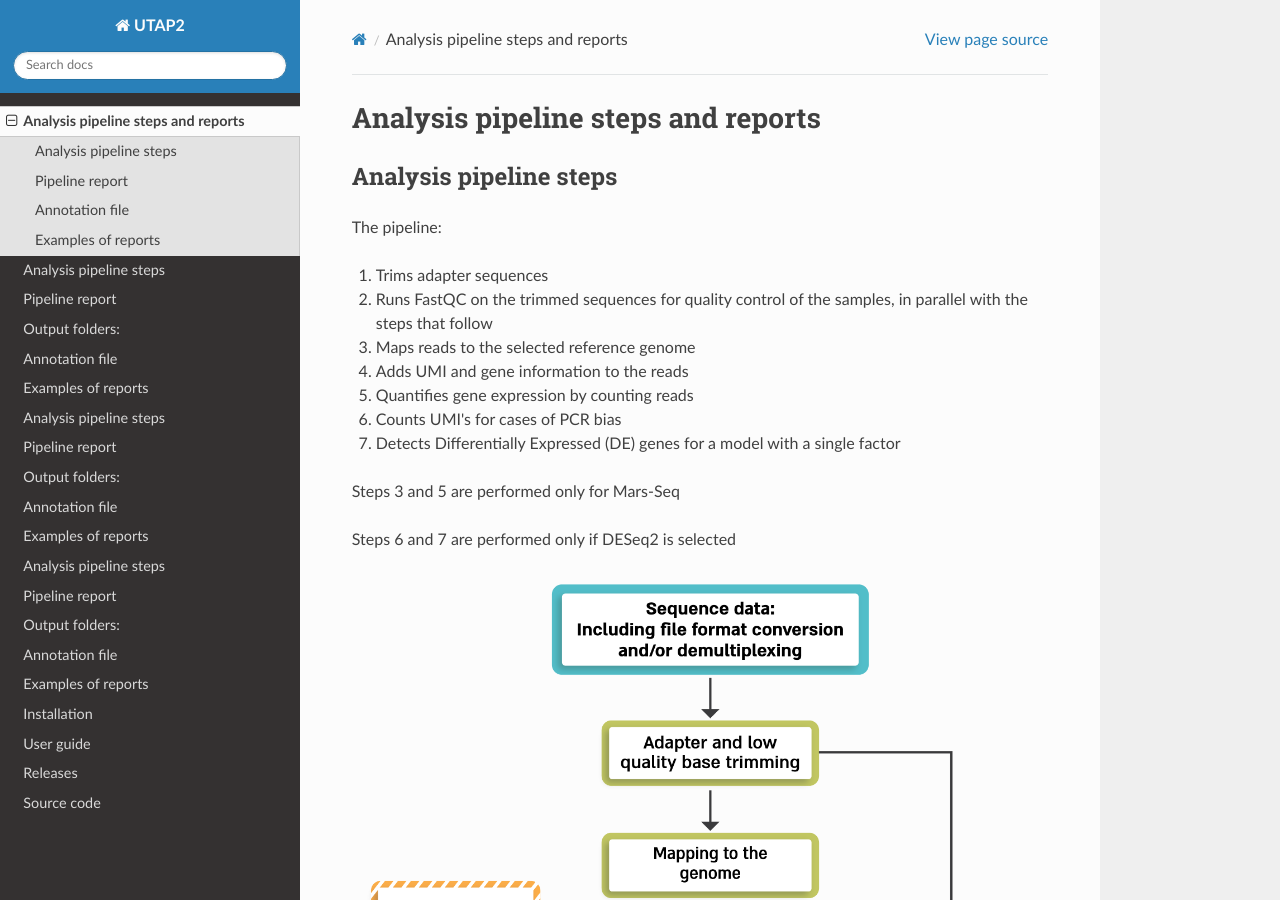
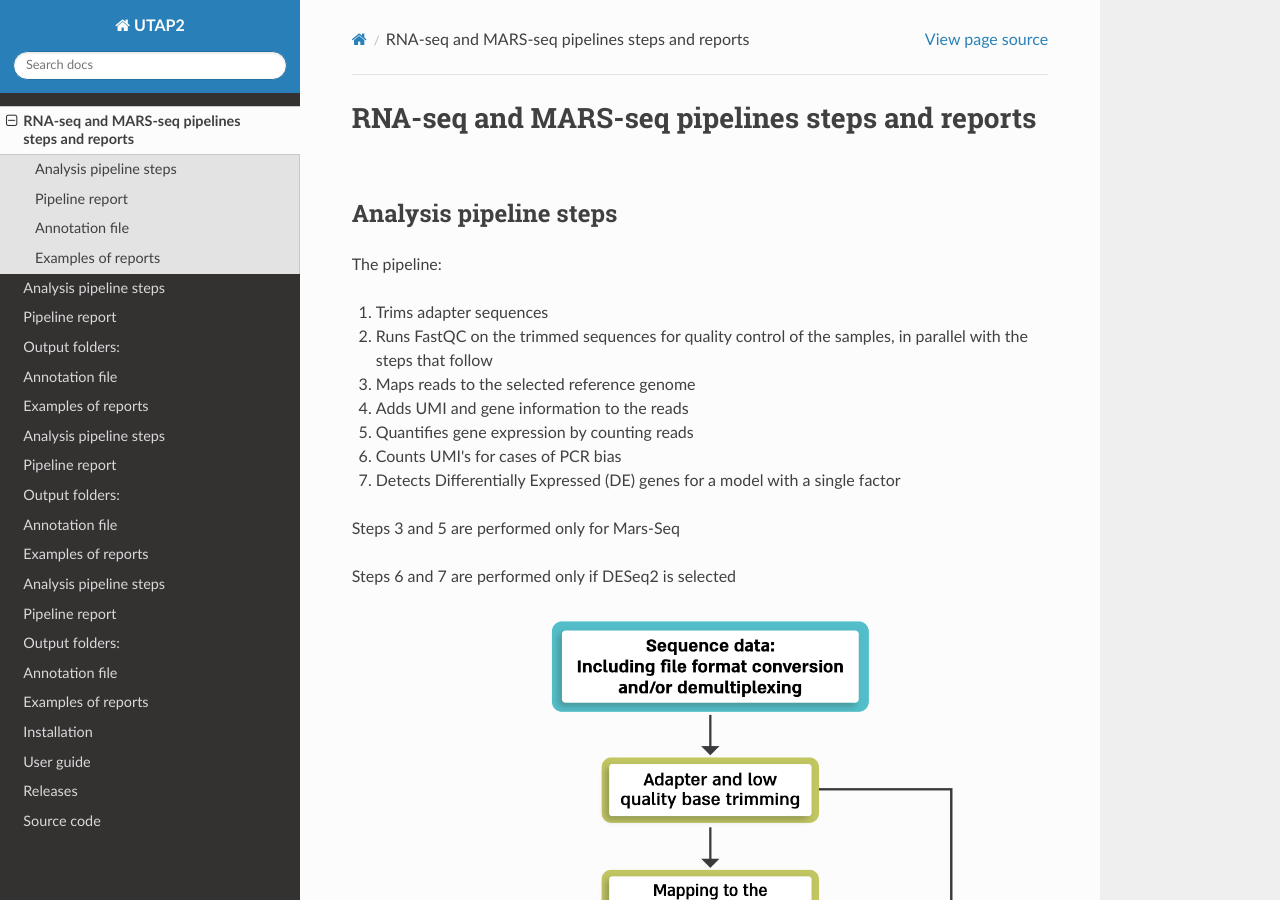
Before and after one commit to utap2/utap2, a Sphinx documentation site: the page built from docs/rst/rna-mars-seq-results.rst, in a window 1280 px wide and 900 px high. Built offline with Sphinx 7.4.7 and the Read the Docs theme 3.1.0, drawn with Linux system fonts in a browser that asks for light colours; pages that are not in the unit, such as notebooks, are missing from menus.

Commit message:
Update rna-mars-seq-results.rst

```diff
--- a/docs/rst/rna-mars-seq-results.rst
+++ b/docs/rst/rna-mars-seq-results.rst
@@ -1,4 +1,4 @@
-Analysis pipeline steps and reports
+RNA-seq and MARS-seq pipelines steps and reports
 ###################################
 
 Analysis pipeline steps
```
